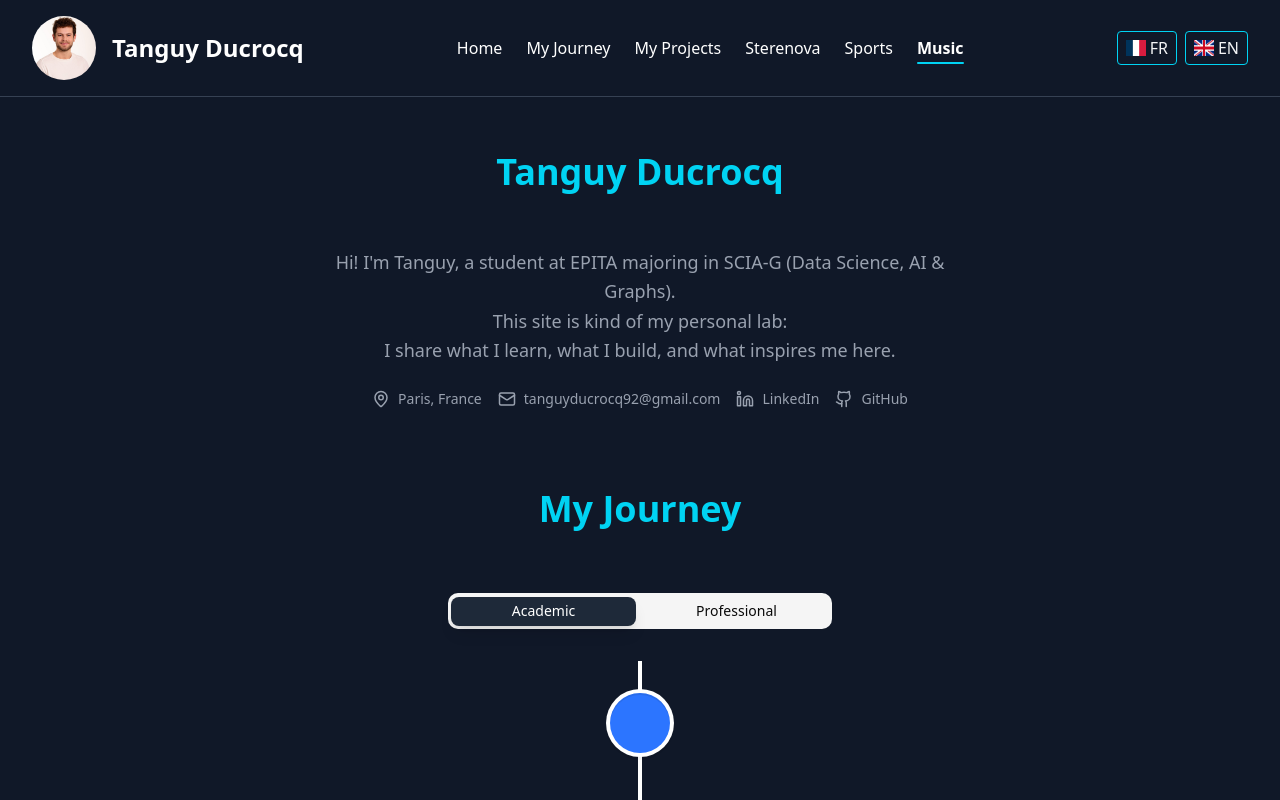
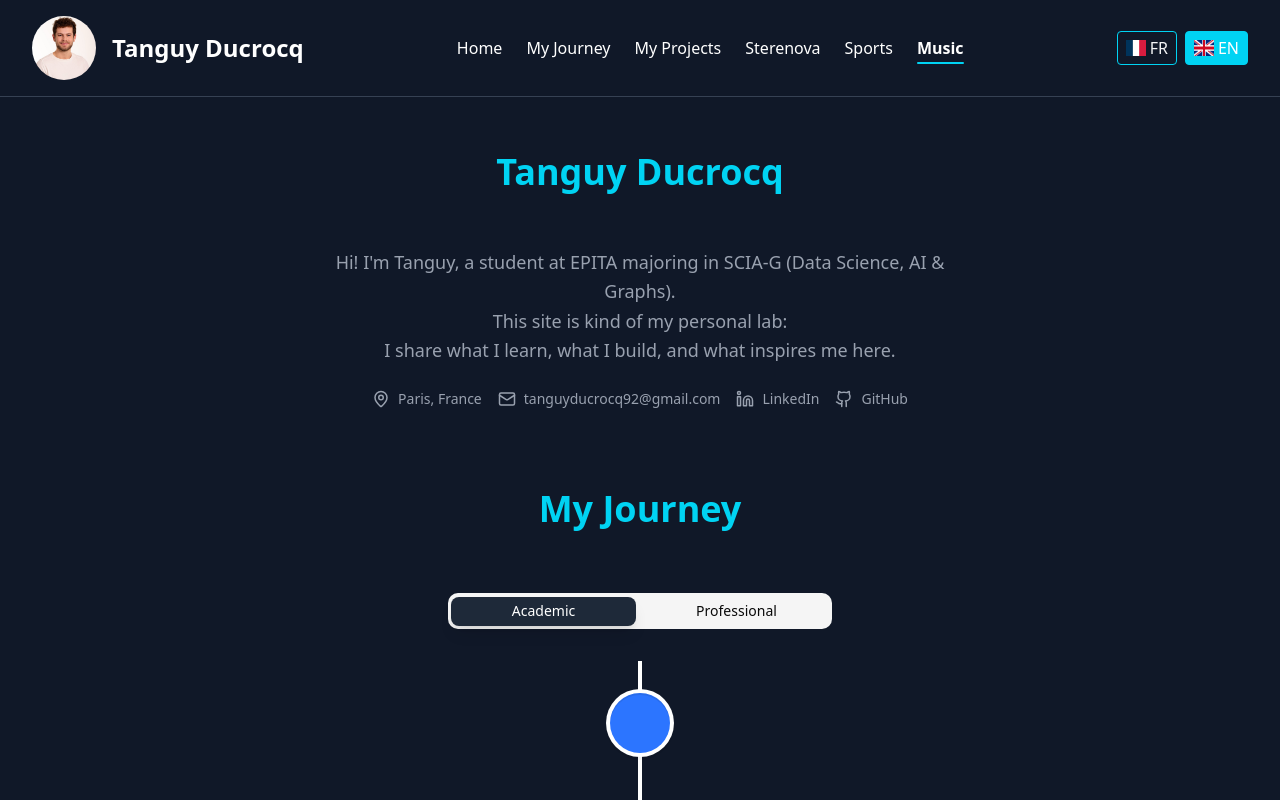
Before and after one commit to tanguydcq/tanguydcq.github.io, a React (Vite) app: page / in a window 1280 px wide. Shown: the top 800 px of the page. Built offline with nearby package versions, Linux system fonts and the light colour scheme; some icons are missing.

Commit message:
fix language switcher

```diff
--- a/src/components/Header.tsx
+++ b/src/components/Header.tsx
@@ -2,9 +2,11 @@ import { useTranslation } from "react-i18next";
 import { useEffect, useState } from "react";
 import { Menu, X } from "lucide-react";
 import "../i18n";
+import { LanguageSwitcher } from "./utils/LanguageSwitcher";
+
 
 export function Header() {
-  const { i18n, t } = useTranslation();
+  const { t } = useTranslation();
   const [menuOpen, setMenuOpen] = useState(false);
   const [activeSection, setActiveSection] = useState("presentation");
 
@@ -93,29 +95,7 @@ export function Header() {
 
         {/* Langues + Mobile Toggle */}
         <div className="flex items-center gap-2">
-          <button
-            onClick={() => i18n.changeLanguage("fr")}
-            className="hidden sm:flex px-2 py-1 border border-cyan-400 rounded hover:bg-cyan-400 hover:text-white transition items-center gap-1"
-          >
-            <img
-              src={`${import.meta.env.BASE_URL}images/fr.png`}
-              alt="FR"
-              className="w-5 h-4"
-            />
-            FR
-          </button>
-          <button
-            onClick={() => i18n.changeLanguage("en")}
-            className="hidden sm:flex px-2 py-1 border border-cyan-400 rounded hover:bg-cyan-400 hover:text-white transition items-center gap-1"
-          >
-            <img
-              src={`${import.meta.env.BASE_URL}images/en.png`}
-              alt="EN"
-              className="w-5 h-4"
-            />
-            EN
-          </button>
-
+          <LanguageSwitcher className="hidden sm:flex" />
           <button onClick={() => setMenuOpen(!menuOpen)} className="sm:hidden text-white">
             {menuOpen ? <X size={24} /> : <Menu size={24} />}
           </button>
@@ -129,36 +109,13 @@ export function Header() {
             <button
               key={id}
               onClick={() => scrollToId(id)}
-              className="text-white text-left hover:text-cyan-400"
+              className={`text-white text-left hover:text-cyan-400 transition ${activeSection === id ? "font-semibold" : ""
+                }`}
             >
               {label}
             </button>
           ))}
-
-          <div className="flex gap-2 mt-2">
-            <button
-              onClick={() => i18n.changeLanguage("fr")}
-              className="flex items-center gap-1 px-2 py-1 border border-cyan-400 rounded hover:bg-cyan-400 hover:text-white transition"
-            >
-              <img
-                src={`${import.meta.env.BASE_URL}images/fr.png`}
-                alt="FR"
-                className="w-5 h-4"
-              />
-              FR
-            </button>
-            <button
-              onClick={() => i18n.changeLanguage("en")}
-              className="flex items-center gap-1 px-2 py-1 border border-cyan-400 rounded hover:bg-cyan-400 hover:text-white transition"
-            >
-              <img
-                src={`${import.meta.env.BASE_URL}images/en.png`}
-                alt="EN"
-                className="w-5 h-4"
-              />
-              EN
-            </button>
-          </div>
+          <LanguageSwitcher className="mt-2" />
         </nav>
       )}
     </header>
--- /dev/null
+++ b/src/components/utils/LanguageSwitcher.tsx
@@ -0,0 +1,31 @@
+import i18n from "../../i18n";
+
+export function LanguageSwitcher({ className }: { className?: string }) {
+  const languages = [
+    { code: "fr", label: "FR", flag: "fr.png" },
+    { code: "en", label: "EN", flag: "en.png" },
+  ];
+
+  return (
+    <div className={`flex gap-2 ${className || ""}`}>
+      {languages.map((lang) => (
+        <button
+          key={lang.code}
+          onClick={() => i18n.changeLanguage(lang.code)}
+          className={`flex items-center gap-1 px-2 py-1 border rounded transition ${
+            i18n.language.startsWith(lang.code)
+              ? "bg-cyan-400 text-white border-cyan-400"
+              : "border-cyan-400 hover:bg-cyan-400 hover:text-white"
+          }`}
+        >
+          <img
+            src={`${import.meta.env.BASE_URL}images/${lang.flag}`}
+            alt={lang.label}
+            className="w-5 h-4"
+          />
+          {lang.label}
+        </button>
+      ))}
+    </div>
+  );
+}
--- a/src/layout/ProjectLayout.tsx
+++ b/src/layout/ProjectLayout.tsx
@@ -1,7 +1,8 @@
 import { Footer } from "../components/Footer";
 import { useNavigate } from "react-router-dom";
 import { useTranslation } from "react-i18next";
-import i18n from "../i18n";
+import { LanguageSwitcher } from "../components/utils/LanguageSwitcher";
+
 
 export default function HomeLayout({ children }: { children: React.ReactNode }) {
   const { t } = useTranslation();
@@ -18,20 +19,7 @@ export default function HomeLayout({ children }: { children: React.ReactNode })
         </button>
 
         <div className="flex gap-2">
-          <button
-            onClick={() => i18n.changeLanguage("fr")}
-            className="flex items-center gap-1 px-2 py-1 border border-cyan-400 rounded hover:bg-cyan-400 hover:text-white transition"
-          >
-            <img src={`${import.meta.env.BASE_URL}images/fr.png`} alt="FR" className="w-5 h-4" />
-            FR
-          </button>
-          <button
-            onClick={() => i18n.changeLanguage("en")}
-            className="flex items-center gap-1 px-2 py-1 border border-cyan-400 rounded hover:bg-cyan-400 hover:text-white transition"
-          >
-            <img src={`${import.meta.env.BASE_URL}images/en.png`} alt="EN" className="w-5 h-4" />
-            EN
-          </button>
+          <LanguageSwitcher />
         </div>
       </header>
 
```
